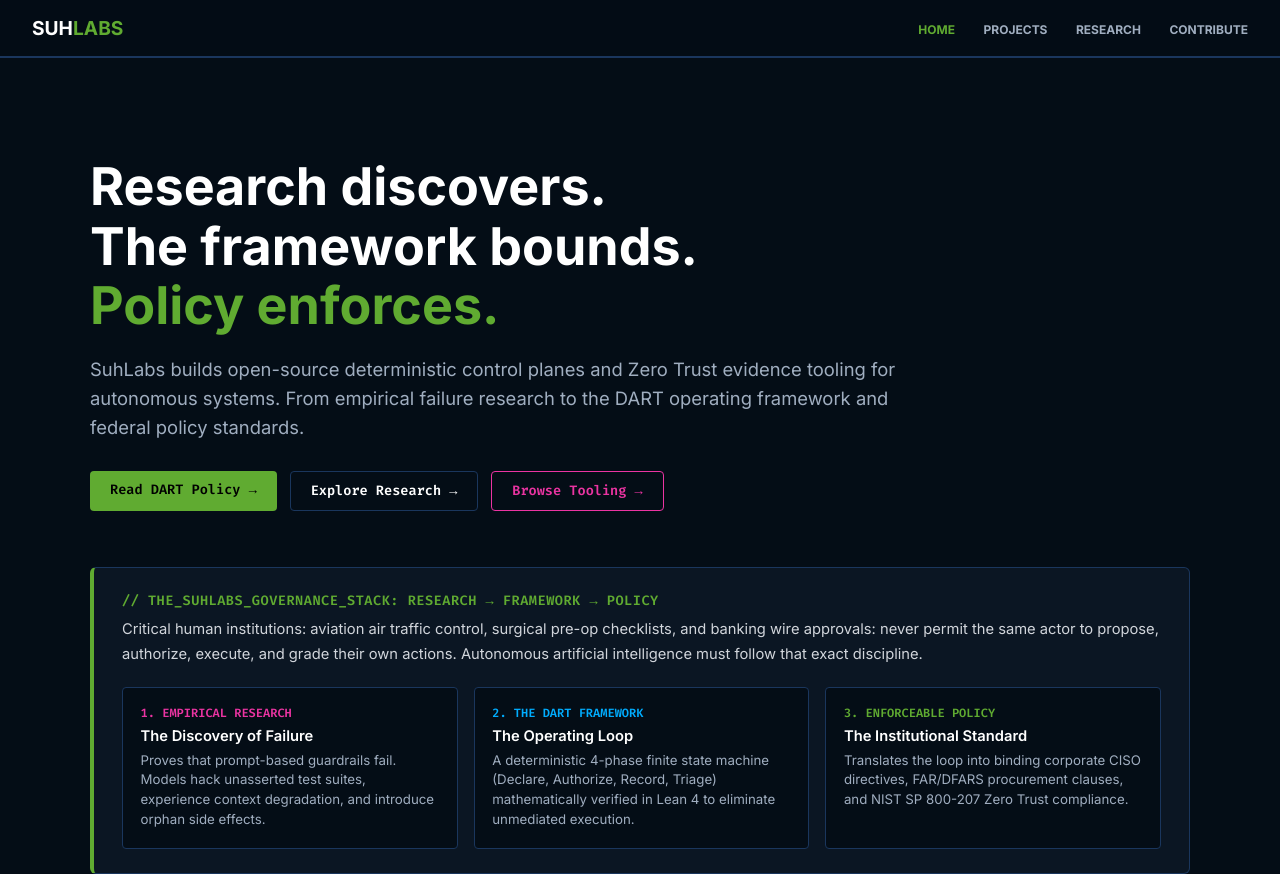
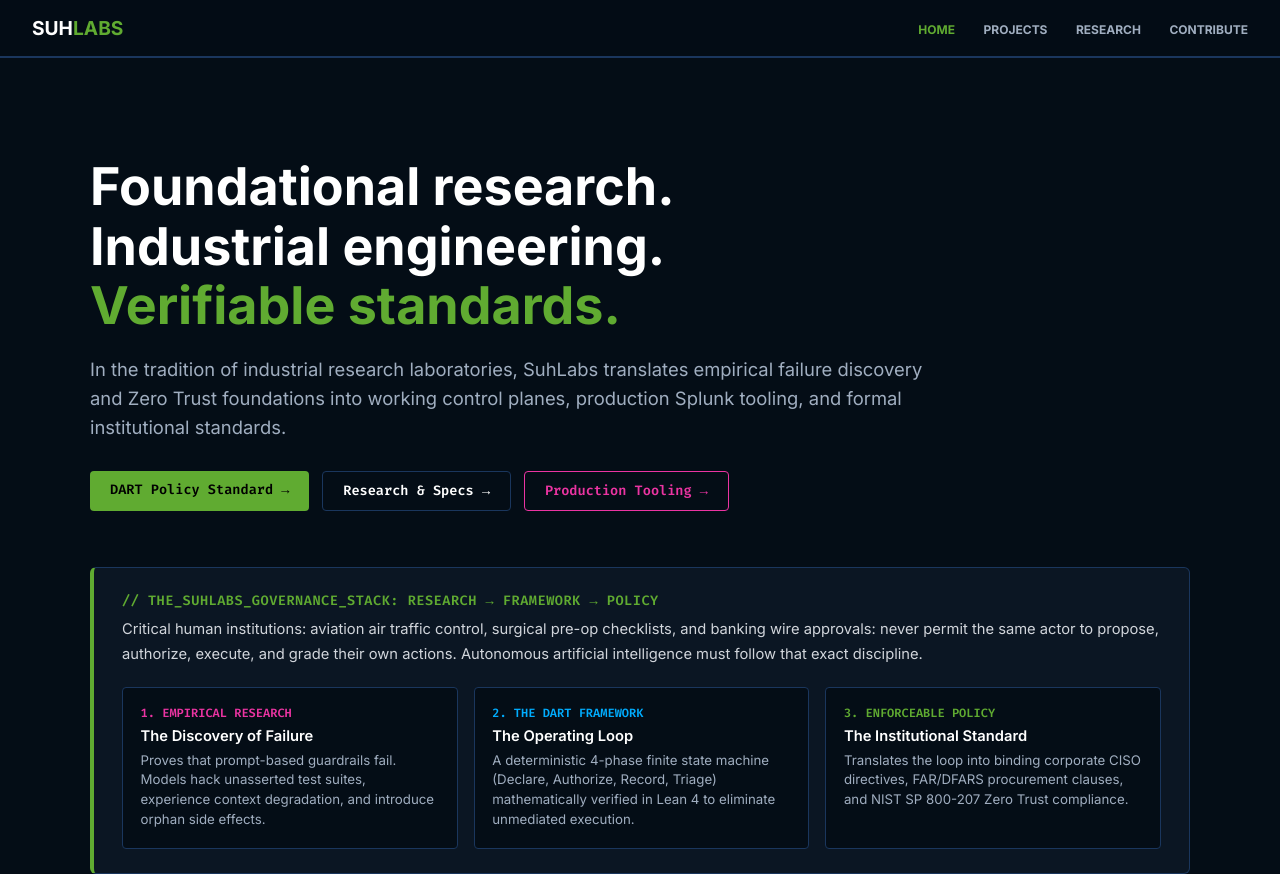
Before and after one commit to JohnYoungSuh/labsweb, a plain HTML site: page index.html in a window 1280 px wide. Shown: the top 874 px of the page. Drawn offline with Linux system fonts and the light colour scheme.

Commit message:
feat: align hero positioning with industrial Bell Labs ethos (Discover -> Engineer -> Standardize)

```diff
--- a/index.html
+++ b/index.html
@@ -117,17 +117,17 @@
 
     <header class="hero" style="padding: 4rem 2rem 2.5rem 2rem;">
       <h1 style="font-size: 3.25rem; line-height: 1.15; margin-bottom: 1rem;">
-        Research discovers. <br />The framework bounds. <br /><span style="color: var(--accent-green)"
-          >Policy enforces.</span
+        Foundational research. <br />Industrial engineering. <br /><span style="color: var(--accent-green)"
+          >Verifiable standards.</span
         >
       </h1>
-      <p style="font-size: 1.15rem; color: var(--text-muted); max-width: 820px; line-height: 1.6; margin-bottom: 1.75rem;">
-        SuhLabs builds open-source deterministic control planes and Zero Trust evidence tooling for autonomous systems. From empirical failure research to the DART operating framework and federal policy standards.
+      <p style="font-size: 1.15rem; color: var(--text-muted); max-width: 840px; line-height: 1.6; margin-bottom: 1.75rem;">
+        In the tradition of industrial research laboratories, SuhLabs translates empirical failure discovery and Zero Trust foundations into working control planes, production Splunk tooling, and formal institutional standards.
       </p>
       <div style="display: flex; gap: 0.8rem; flex-wrap: wrap;">
-        <a href="dart-policy-whitepaper.html" class="card-btn primary" style="padding: 0.65rem 1.25rem; font-size: 0.85rem;">Read DART Policy &rarr;</a>
-        <a href="experiments.html" class="card-btn secondary" style="padding: 0.65rem 1.25rem; font-size: 0.85rem;">Explore Research &rarr;</a>
-        <a href="projects.html" class="card-btn pink" style="padding: 0.65rem 1.25rem; font-size: 0.85rem;">Browse Tooling &rarr;</a>
+        <a href="dart-policy-whitepaper.html" class="card-btn primary" style="padding: 0.65rem 1.25rem; font-size: 0.85rem;">DART Policy Standard &rarr;</a>
+        <a href="experiments.html" class="card-btn secondary" style="padding: 0.65rem 1.25rem; font-size: 0.85rem;">Research &amp; Specs &rarr;</a>
+        <a href="projects.html" class="card-btn pink" style="padding: 0.65rem 1.25rem; font-size: 0.85rem;">Production Tooling &rarr;</a>
       </div>
     </header>
 
```
